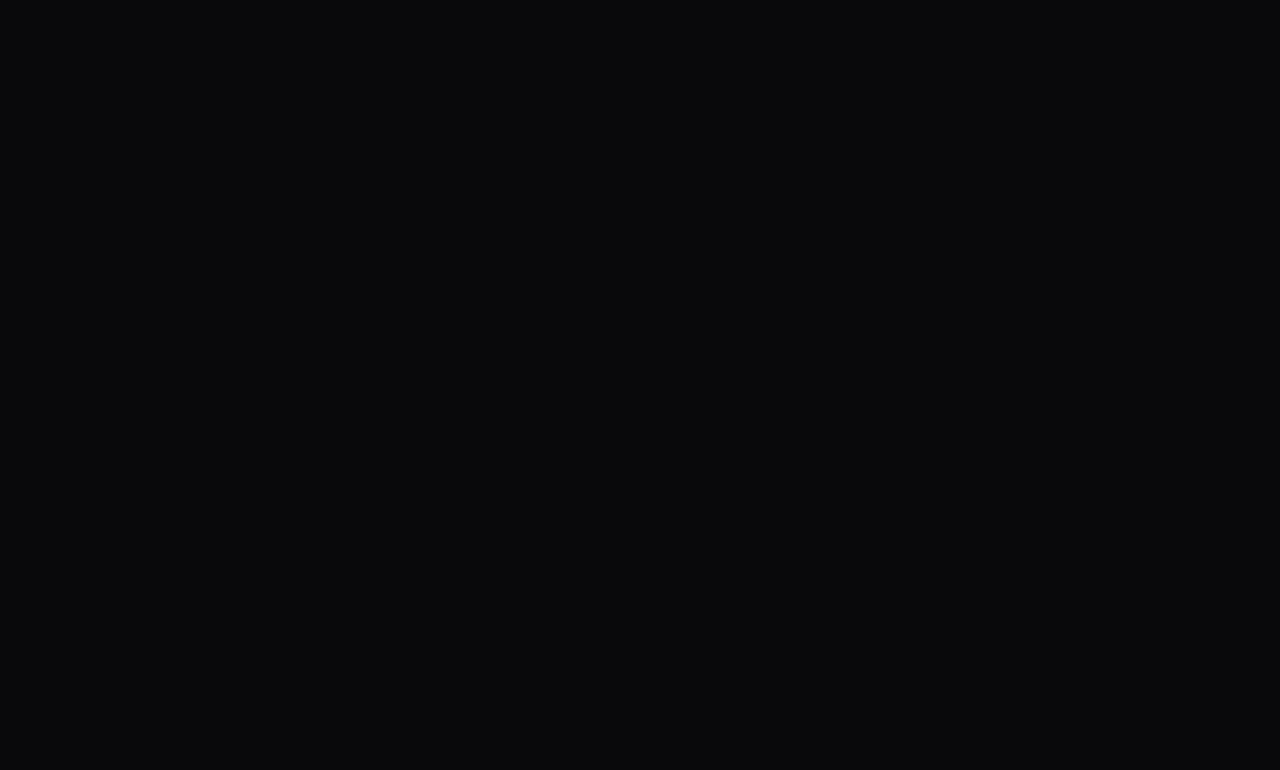
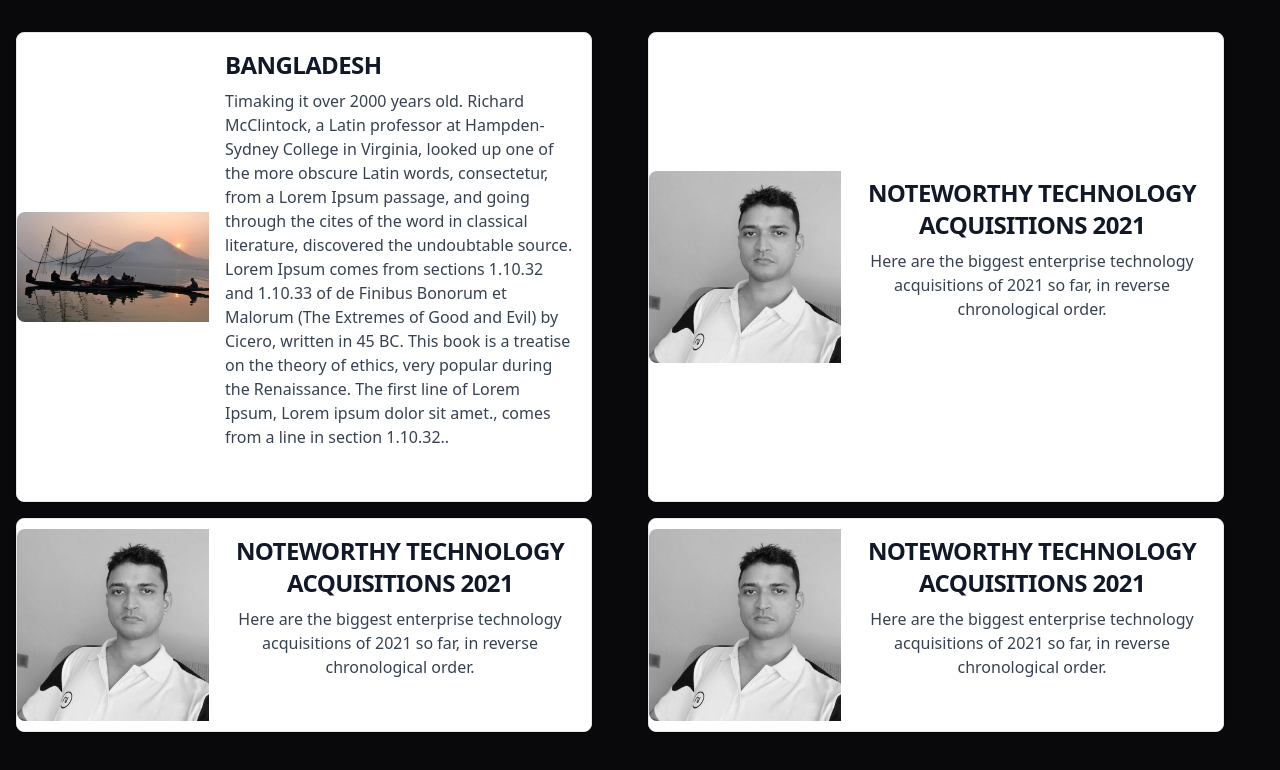
Before and after one commit to HossainAraf/timessquare2000, a React (Create React App) app: page /tourism in a window 1280 px wide. Before the commit this address had no page. Shown: the top 770 px of the page. Built offline with nearby package versions, Linux system fonts and the light colour scheme.

Commit message:
Upddate Tourism content

```diff
--- a/src/App.js
+++ b/src/App.js
@@ -9,6 +9,7 @@
 // import SufiPoetry from './components/SufiPoetry';
 // import SufiMusic from './components/SufiMusic';
 // import MuslimHistory from './components/MuslimHistory';
+import TourismPage from './components/Tourism/Tourism';
 
 function App() {
   return (
@@ -22,6 +23,7 @@
         <Route path="/sufi-poetry" element={<SufiPoetry />} />
         <Route path="/sufi-music" element={<SufiMusic />} />
         <Route path="/muslim-history" element={<MuslimHistory />} /> */}
+        <Route path="/tourism" element={<TourismPage />} />
       </Routes>
       {/* <Footer /> */}
     </Router>
--- a/src/components/Home.jsx
+++ b/src/components/Home.jsx
@@ -24,7 +24,6 @@
           <p>Read More</p>
         </div>
       </Link>
-
     </div>
   );
 }
--- a/src/components/Tourism/Tourism.jsx
+++ b/src/components/Tourism/Tourism.jsx
@@ -1,15 +1,16 @@
 import React from 'react';
 import { Link } from 'react-router-dom';
 import arafat from '../../assets/img/arafat.jpg';
+import Bangladesh from '../../assets/img/bangladesh-1.jpg';
 
 function TourismPage() {
   return (
     <div className="container mx-auto px-4 py-8 grid grid-cols-1 md:grid-cols-2 gap-4">
       <Link to="/sufi-concept" className="flex flex-col items-center bg-white border border-gray-200 rounded-lg shadow md:flex-row md:max-w-xl hover:bg-gray-100 dark:border-gray-700 dark:bg-gray-800 dark:hover:bg-gray-700">
-        <img className="object-cover w-full rounded-t-lg h-96 md:h-auto md:w-48 md:rounded-none md:rounded-l-lg" src={arafat} alt="" />
+        <img className="object-cover w-full rounded-t-lg h-96 md:h-auto md:w-48 md:rounded-none md:rounded-l-lg" src={Bangladesh} alt="" />
         <div className="flex flex-col justify-between p-4 leading-normal">
-          <h5 className="mb-2 text-2xl font-bold tracking-tight text-gray-900 dark:text-white">Concept of Tourism</h5>
-          <p className="mb-3 font-normal text-gray-700 dark:text-gray-400">Tourism is the spiritual dimension of Islam, focusing on purifying the soul, cultivating divine love, and fostering a direct connection with Allah through introspection, devotion, and guidance from a spiritual mentor, the Murshid.</p>
+          <h5 className="mb-2 text-2xl font-bold tracking-tight text-gray-900 dark:text-white">Bangladesh</h5>
+          <p className="mb-3 font-normal text-gray-700 dark:text-gray-400">Timaking it over 2000 years old. Richard McClintock, a Latin professor at Hampden-Sydney College in Virginia, looked up one of the more obscure Latin words, consectetur, from a Lorem Ipsum passage, and going through the cites of the word in classical literature, discovered the undoubtable source. Lorem Ipsum comes from sections 1.10.32 and 1.10.33 of de Finibus Bonorum et Malorum (The Extremes of Good and Evil) by Cicero, written in 45 BC. This book is a treatise on the theory of ethics, very popular during the Renaissance. The first line of Lorem Ipsum, Lorem ipsum dolor sit amet., comes from a line in section 1.10.32..</p>
           <p>Read the articles</p>
         </div>
       </Link>
```
Also changed, not shown: src/assets/img/bangladesh-1.jpg (added).
